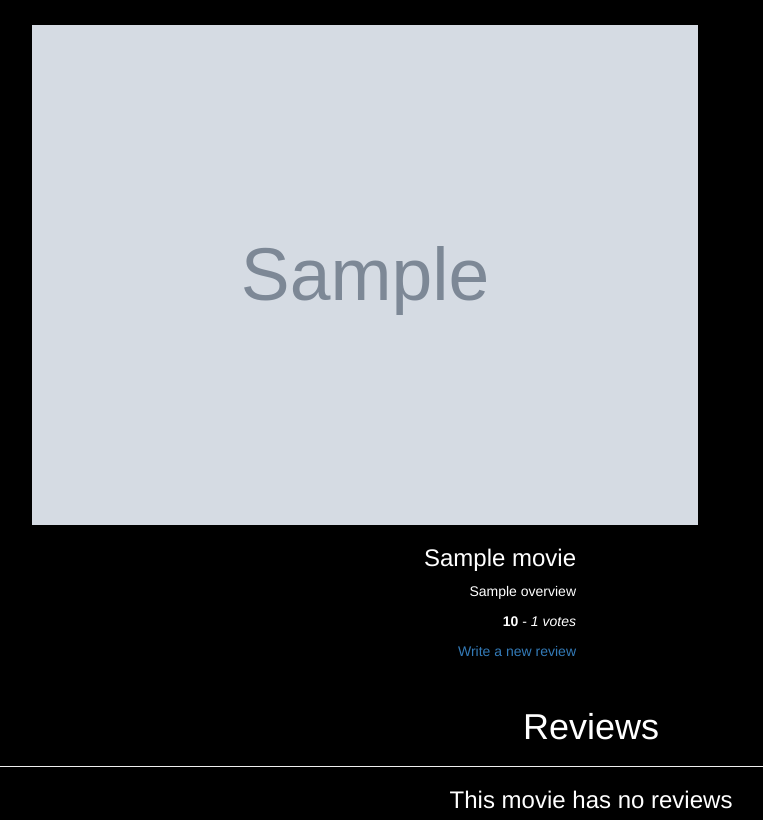
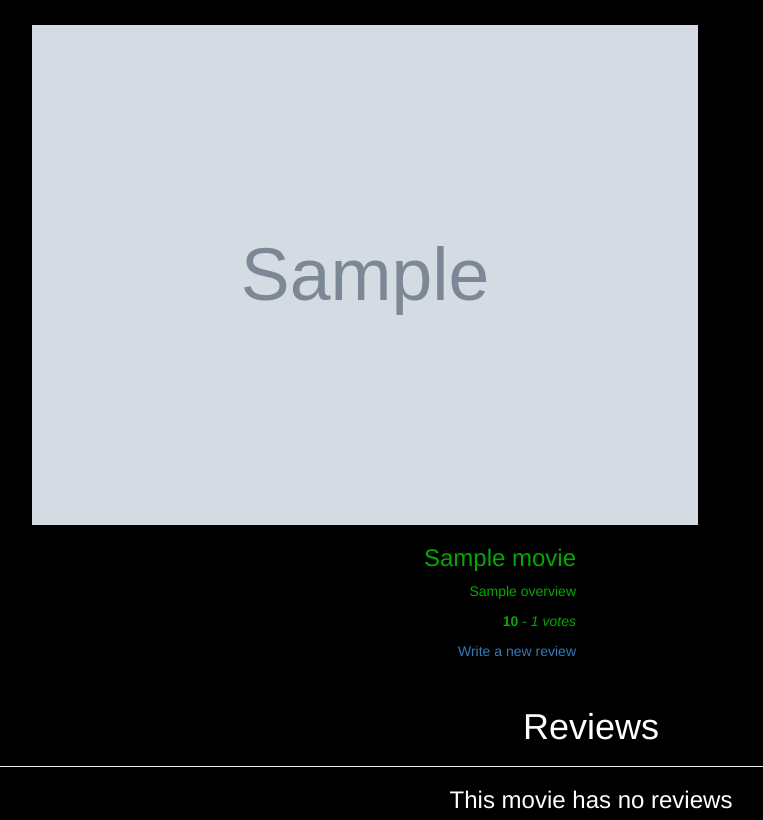
Before and after one commit to ramza007/watchlist2, a Python web app: template app/templates/movie.html in a window 1280 px wide. Shown: the part 73-893 px from the top of the page, without its empty margins (49-812 px from the left). Run offline with Jinja, Linux system fonts and the light colour scheme; the template is opened without the code that fills it: most values are stand-ins (such as "Sample title", 1, 10 or a date in 2020); grey boxes marked "Sample" are stand-in pictures; some libraries are stand-ins or nearby versions.

Commit message:
modified images to be clicable

```diff
--- a/app/templates/macros.html
+++ b/app/templates/macros.html
@@ -12,9 +12,9 @@
     }
 </style>
 <div class="col-xs-12 col-sm-4 col-md-2 col-lg-2 movie-card">
+    <a href="/movie/{{movie.id}}">
     <img src="{{ movie.poster }}" alt="{{ movie.title }} poster" class="img-responsive">
     <li class="text-center">
-        <a href="/movie/{{movie.id}}">
             {{ movie.title|truncate(10)}}</a>
     </li>
 </div>
--- a/app/templates/movie.html
+++ b/app/templates/movie.html
@@ -8,7 +8,14 @@
 
 <!-- Content block -->
 {% block content %}
-<div class="container" style="text-align: right; color: white; padding: 2%;">
+<style>
+    .container{
+    text-align: right;
+    color: rgb(4, 167, 4);
+    padding: 2%;
+}
+</style>
+<div class="container">
 
     <!-- Poster background -->
     <div style="float: left;" >
```
